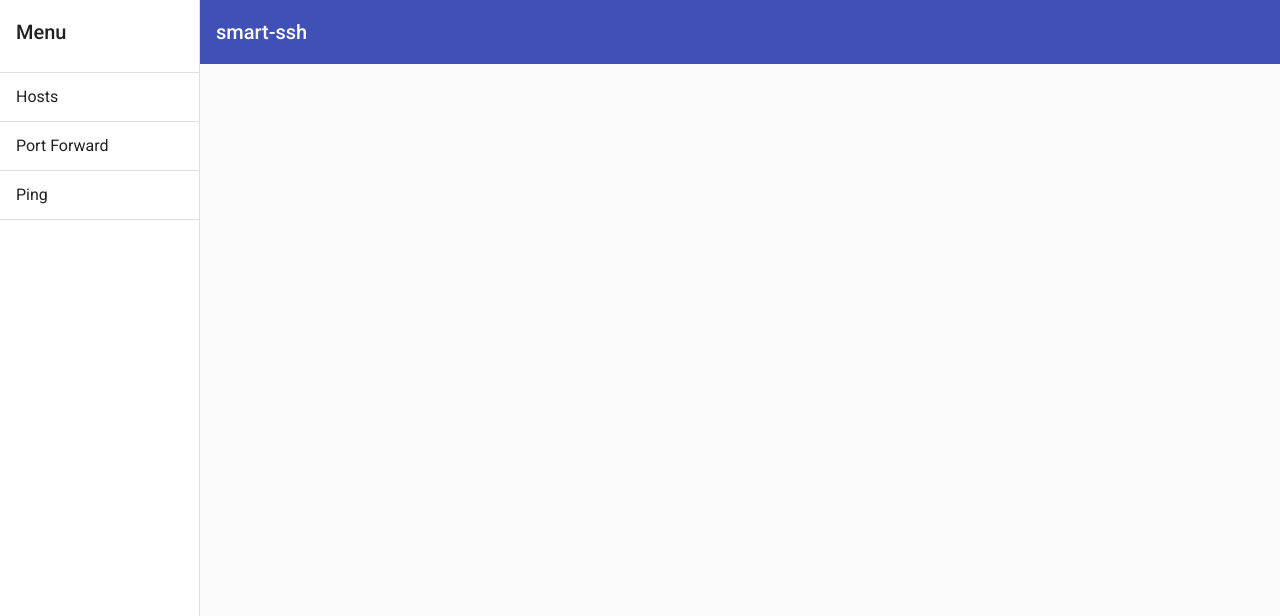
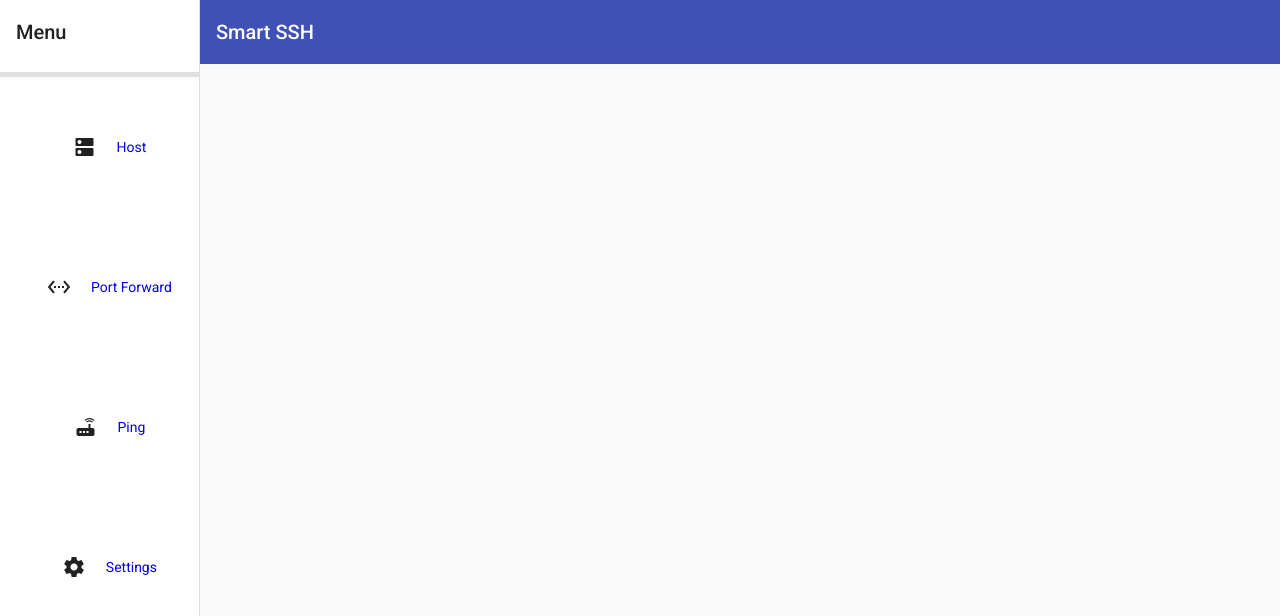
Before and after one commit to tiwari85aman/Smart-SSH, an Angular app: page / in a window 1280 px wide. Shown: the top 616 px of the page. Built offline with nearby package versions, Linux system fonts and the light colour scheme.

Commit message:
[Feat] Navbar update

```diff
--- a/src/app/app.component.ts
+++ b/src/app/app.component.ts
@@ -6,5 +6,5 @@ import { Component } from '@angular/core';
   styleUrls: ['./app.component.css']
 })
 export class AppComponent {
-  title = 'smart-ssh';
+  title = 'Smart SSH';
 }
--- a/src/app/app.module.ts
+++ b/src/app/app.module.ts
@@ -11,6 +11,7 @@ import { MatButtonModule } from '@angular/material/button';
 import { MatSidenavModule } from '@angular/material/sidenav';
 import { MatIconModule } from '@angular/material/icon';
 import { MatListModule } from '@angular/material/list';
+import {MatGridListModule} from '@angular/material/grid-list';
 
 @NgModule({
   declarations: [
@@ -26,7 +27,8 @@ import { MatListModule } from '@angular/material/list';
     MatButtonModule,
     MatSidenavModule,
     MatIconModule,
-    MatListModule
+    MatListModule,
+    MatGridListModule
   ],
   providers: [],
   bootstrap: [AppComponent]
--- a/src/app/navbar/navbar.component.css
+++ b/src/app/navbar/navbar.component.css
@@ -14,4 +14,18 @@
   position: sticky;
   top: 0;
   z-index: 1;
+  -webkit-app-region: drag;
 }
+
+mat-icon{
+  margin: 10%;
+}
+
+a{
+  text-decoration: none;
+}
+
+mat-grid-tile{
+  align-items: left;
+  align-content: left;
+}
--- a/src/app/navbar/navbar.component.html
+++ b/src/app/navbar/navbar.component.html
@@ -1,31 +1,49 @@
 <mat-sidenav-container class="sidenav-container">
-  <mat-sidenav #drawer class="sidenav" fixedInViewport
-      [attr.role]="(isHandset$ | async) ? 'dialog' : 'navigation'"
-      [mode]="(isHandset$ | async) ? 'over' : 'side'"
-      [opened]="(isHandset$ | async) === false">
+  <mat-sidenav #drawer class="sidenav" fixedInViewport [attr.role]="(isHandset$ | async) ? 'dialog' : 'navigation'"
+    [mode]="(isHandset$ | async) ? 'over' : 'side'" [opened]="(isHandset$ | async) === false">
     <mat-toolbar>Menu</mat-toolbar>
     <mat-nav-list>
       <mat-divider></mat-divider>
-      <a mat-list-item href="#">Hosts</a>
       <mat-divider></mat-divider>
-      <a mat-list-item href="#">Port Forward</a>
       <mat-divider></mat-divider>
-      <a mat-list-item href="#">Ping</a>
       <mat-divider></mat-divider>
+      <mat-divider></mat-divider>
+    </mat-nav-list>
+    <mat-grid-list cols="1" rowHeight="fit" style="height: 70%;">
+      <mat-grid-tile>
+        <mat-icon>dns</mat-icon>
+        <a mat-list-item href="#">
+          Host
+        </a>
+      </mat-grid-tile>
+      <mat-grid-tile>
+        <mat-icon>settings_ethernet</mat-icon>
 
-    </mat-nav-list>
+        <a mat-list-item href="#">
+          Port Forward
+        </a>
+      </mat-grid-tile>
+      <mat-grid-tile>
+        <mat-icon>router</mat-icon>
+        <a mat-list-item href="#">
+          Ping
+        </a>
+      </mat-grid-tile>
+      <mat-grid-tile>
+        <mat-icon>settings</mat-icon>
+        <a mat-list-item href="#">
+          Settings
+        </a>
+      </mat-grid-tile>
+    </mat-grid-list>
   </mat-sidenav>
   <mat-sidenav-content>
     <mat-toolbar color="primary">
-      <button
-        type="button"
-        aria-label="Toggle sidenav"
-        mat-icon-button
-        (click)="drawer.toggle()"
+      <button type="button" aria-label="Toggle sidenav" mat-icon-button (click)="drawer.toggle()"
         *ngIf="isHandset$ | async">
         <mat-icon aria-label="Side nav toggle icon">menu</mat-icon>
       </button>
-      <span>smart-ssh</span>
+      <span>Smart SSH</span>
     </mat-toolbar>
     <!-- Add Content Here -->
     <router-outlet></router-outlet>
--- a/src/index.html
+++ b/src/index.html
@@ -2,7 +2,7 @@
 <html lang="en">
 <head>
   <meta charset="utf-8">
-  <title>SmartSsh</title>
+  <title>Smart SSH</title>
   <base href="./">
   <meta name="viewport" content="width=device-width, initial-scale=1">
   <link rel="icon" type="image/x-icon" href="favicon.ico">
```
